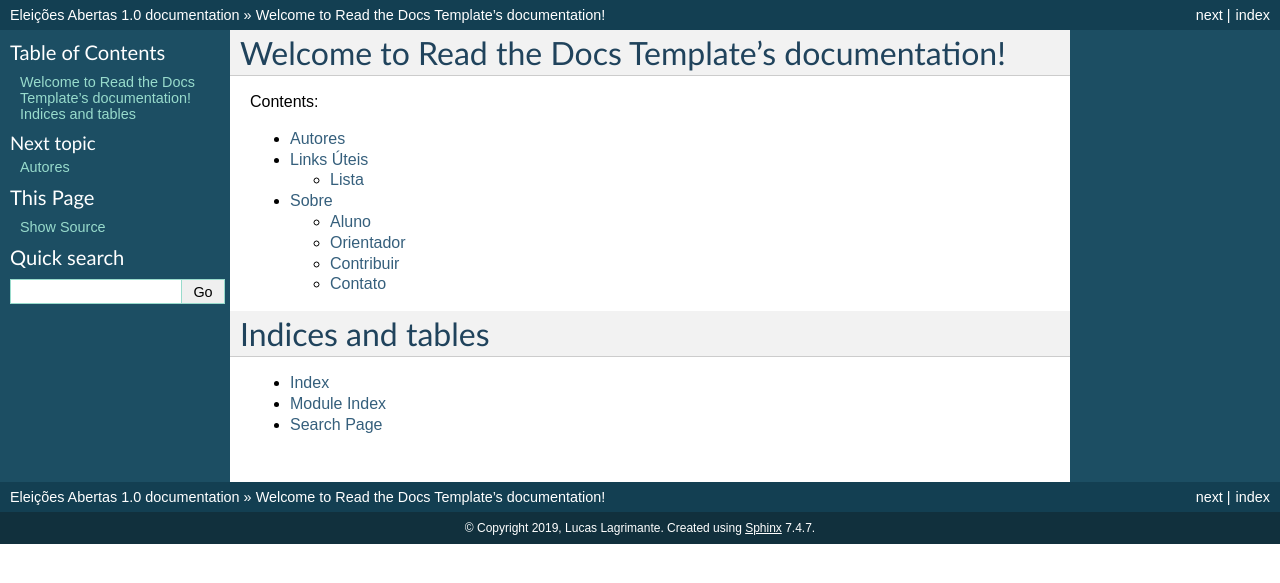
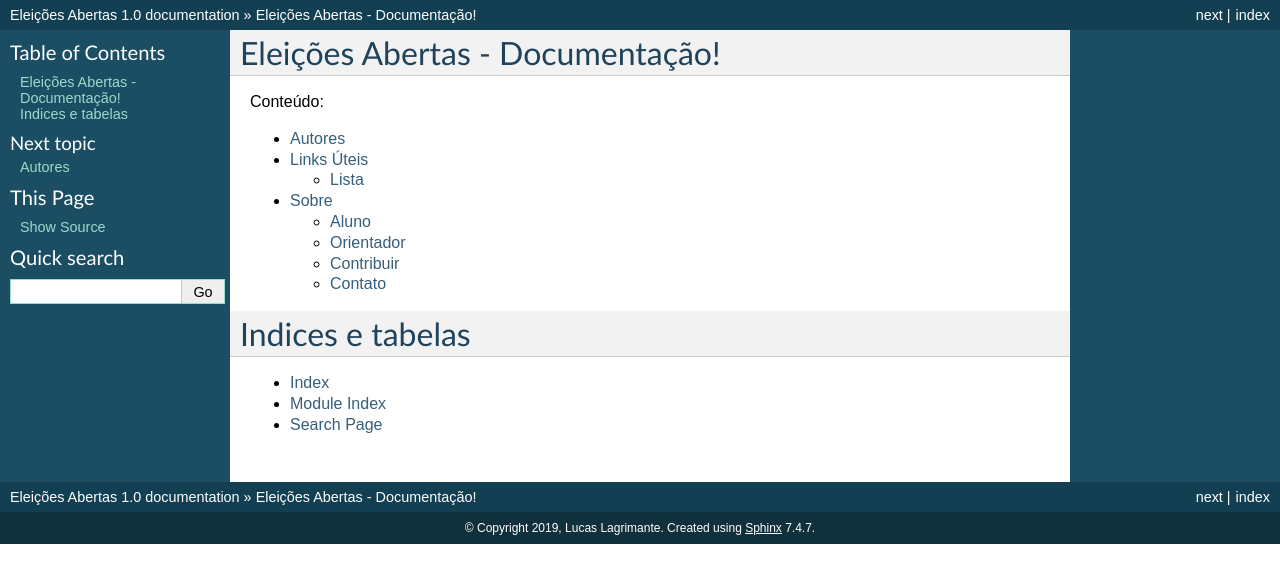
Before and after one commit to LucasLagrimante/eleicoesabertas, a Sphinx documentation site: the page built from docs/index.rst, in a window 1280 px wide. Shown: the top 583 px of the page. Built offline with Sphinx 7.4.7, drawn with Linux system fonts in a browser that asks for light colours.

Commit message:
#copyright

```diff
--- a/docs/index.rst
+++ b/docs/index.rst
@@ -3,10 +3,10 @@
    You can adapt this file completely to your liking, but it should at least
    contain the root `toctree` directive.
 
-Welcome to Read the Docs Template's documentation!
+Eleições Abertas - Documentação!
 ==================================================
 
-Contents:
+Conteúdo:
 
 .. toctree::
    :maxdepth: 2
@@ -16,7 +16,7 @@ Contents:
 
 
 
-Indices and tables
+Indices e tabelas
 ==================
 
 * :ref:`genindex`
```
